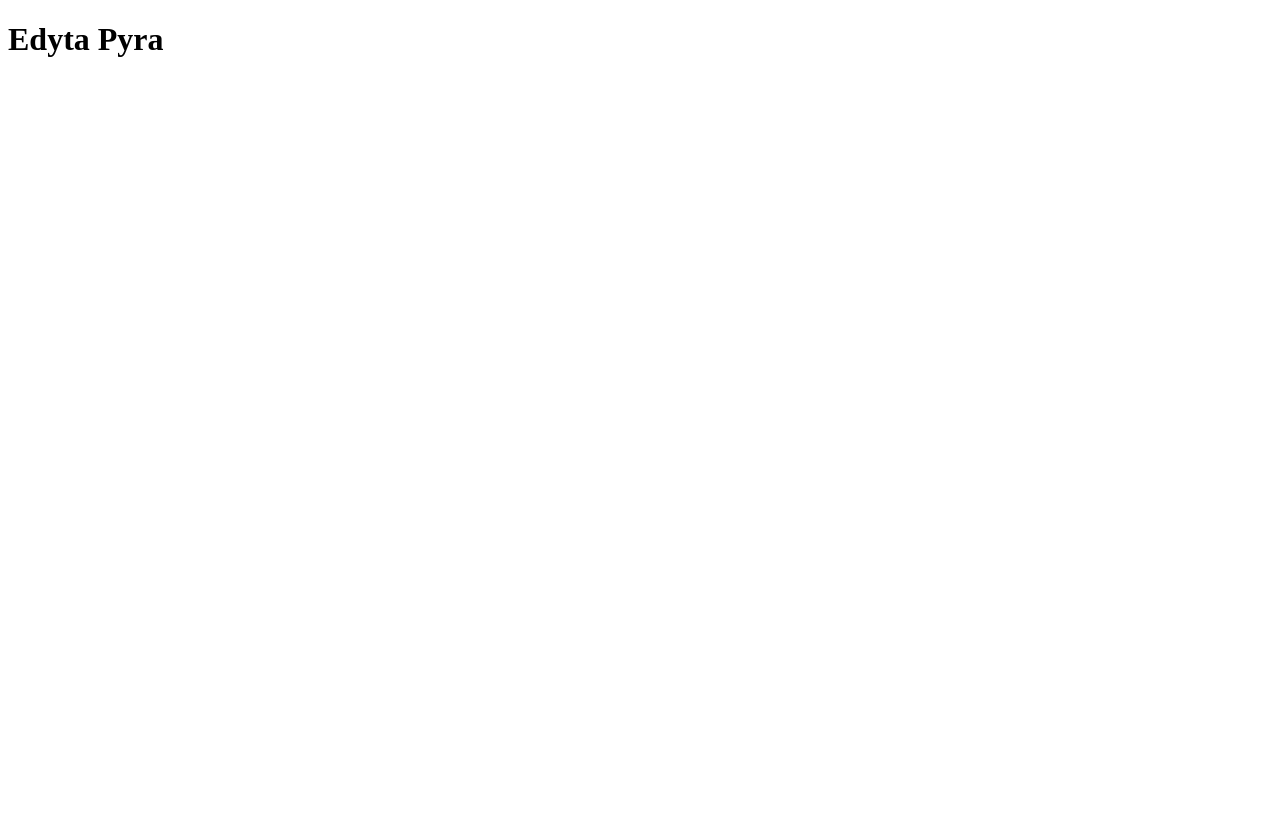
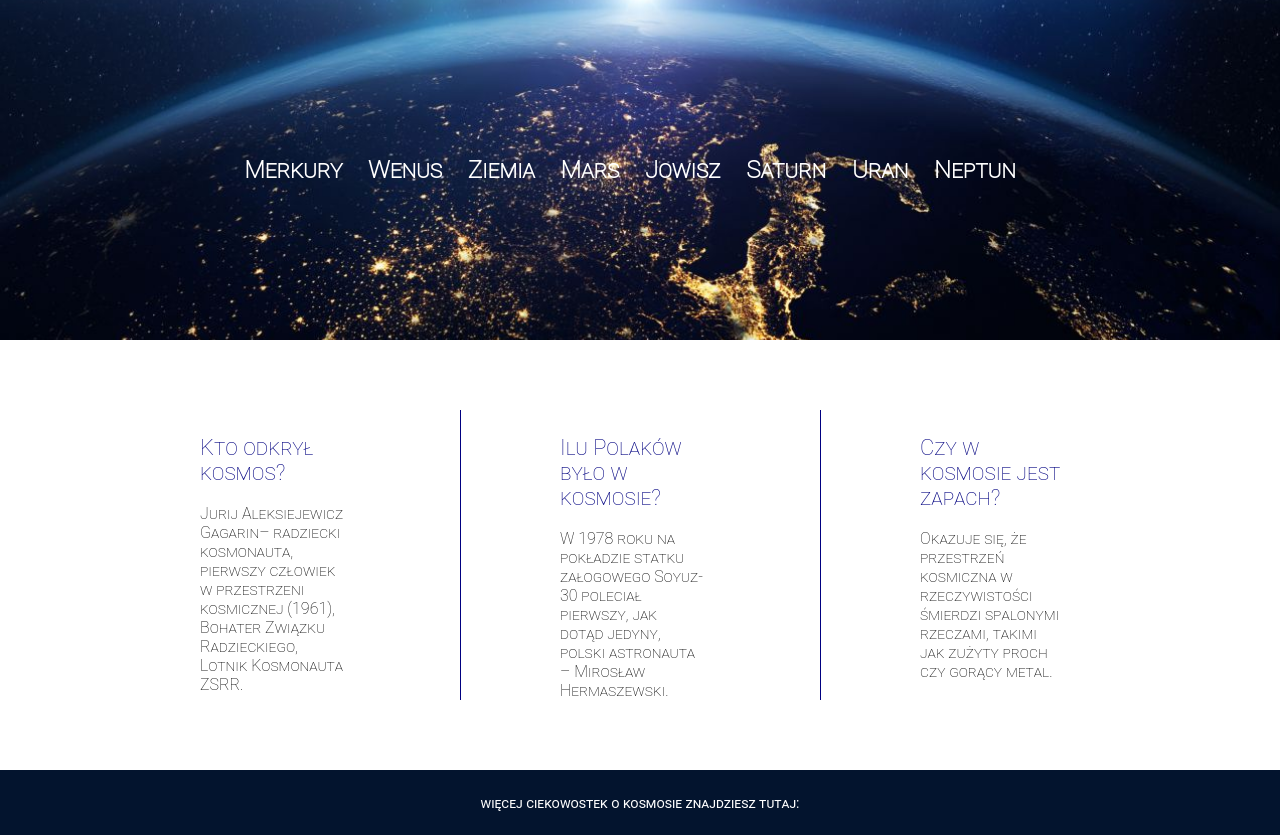
Before and after one commit to eedyta/strona, a plain HTML site: page index.html in a window 1280 px wide. Before the commit the page ends 800 px from the top, so only its background shows below. Drawn offline with Linux system fonts and the light colour scheme.

Commit message:
Add files via upload

```diff
--- a/index.html
+++ b/index.html
@@ -1,6 +1,49 @@
 <!DOCTYPE html>
-<html>
+<html lang="en">
+<head>
+    <meta charset="UTF-8">
+    <meta name="viewport" content="width=device-width, initial-scale=1.0">
+    <title>Kosmos</title>
+    <link rel="stylesheet" href="styles.css">
+</head>
 <body>
-<h1>Edyta Pyra</h1>
+    <div class="container">
+        <header>
+            <nav>
+                <h1><ul class="menu">
+                    <li><a href="#">Merkury</a></li>
+                    <li><a href="#">Wenus</a></li>
+                    <li><a href="#">Ziemia</a></li>
+                    <li><a href="#">Mars</a></li>
+                    <li><a href="#">Jowisz</a></li>
+                    <li><a href="#">Saturn</a></li>
+                    <li><a href="#">Uran</a></li>
+                    <li><a href="#">Neptun</a></li>
+                </ul></h1>
+            </nav>
+        </header>
+        <main>
+            <div class="text-section">
+                <div class="text-block">
+                   <p class="question"><br>Kto odkrył kosmos?</br></p><p><br>
+Jurij Aleksiejewicz Gagarin– radziecki kosmonauta, pierwszy człowiek w przestrzeni kosmicznej (1961), Bohater Związku Radzieckiego, Lotnik Kosmonauta ZSRR.</br></p>
+                </div>
+                <div class="divider"></div>
+                <div class="text-block">
+                    <p class="question"><br>Ilu Polaków było w kosmosie?</br></p><p><br>
+W 1978 roku na pokładzie statku załogowego Soyuz-30 poleciał pierwszy, jak dotąd jedyny, polski astronauta – Mirosław Hermaszewski.</br></p>
+                </div>
+                <div class="divider"></div>
+                <div class="text-block">
+				 <p class="question"><br>Czy w kosmosie jest zapach?</br></p><p><br>
+Okazuje się, że przestrzeń kosmiczna w rzeczywistości śmierdzi spalonymi rzeczami, takimi jak zużyty proch czy gorący metal.</br></p>
+                </div>
+            </div>
+
+        </main>
+    </div>
+	 <div class="dark-section">
+        <a href="https://www.national-geographic.pl/artykul/ciekawostki-o-kosmosie">więcej ciekowostek o kosmosie znajdziesz tutaj:</a>
+    </div>
 </body>
 </html>
--- /dev/null
+++ b/styles.css
@@ -0,0 +1,101 @@
+body {
+    margin: 0;
+    padding: 0;
+    font-family: 'Roboto', sans-serif;
+	font-variant: small-caps;
+    background-color: #ffffff;
+    color: black;
+}
+
+.container {
+	font-family: Roboto Thin;
+    width: 100%;
+}
+
+header {
+    text-align: center;
+    padding: 20px 0;
+    background-image: url('kosmos.jpg');
+    background-size: cover;
+    background-position: center;
+    height: 300px;
+    color: white;
+    display: flex;
+    align-items: center;
+    justify-content: center;
+}
+
+.menu {
+    list-style-type: none;
+    padding: 0;
+}
+
+.menu li {
+    display: inline;
+    margin-right: 20px;
+}
+
+.menu li a {
+    color: white;
+    text-decoration: none;
+    transition: color 0.3s;
+}
+
+.menu li a:hover {
+    color: #cfb53b;
+}
+
+.main-content {
+    padding: 20px;
+    font-family: "Arial", sans-serif;
+    font-size: 16px;
+    line-height: 2;
+}
+
+.main-content {
+    padding: 20px;
+}
+
+.text-section {
+    display: flex;
+    justify-content: space-between;
+    margin-top: 70px;
+    margin-left: 200px;
+    margin-right: 200px;
+	margin-bottom: 70px;
+}
+
+.text-block {
+    width: calc(20% - 32px);
+    margin-right: 16px;
+}
+
+.text-block p {
+    margin: 0;
+}
+
+.divider {
+    width: 1px;
+    background-color: navy;
+    margin-left: 16px;
+    margin-right: 16px;
+}
+.question {
+    color: navy;
+	font-size: 22px;
+}
+.dark-section {
+    background-color: #03142e;
+    color: #ffffff;
+	padding: 20px;
+    height: 25px;
+    display: flex;
+    justify-content: center;
+    align-items: center;
+    font-size: 14px;
+}
+
+.dark-section a {
+    color: #ffffff;
+    text-decoration: none;
+}
```
Also changed, not shown: kosmos.jpg (added).
